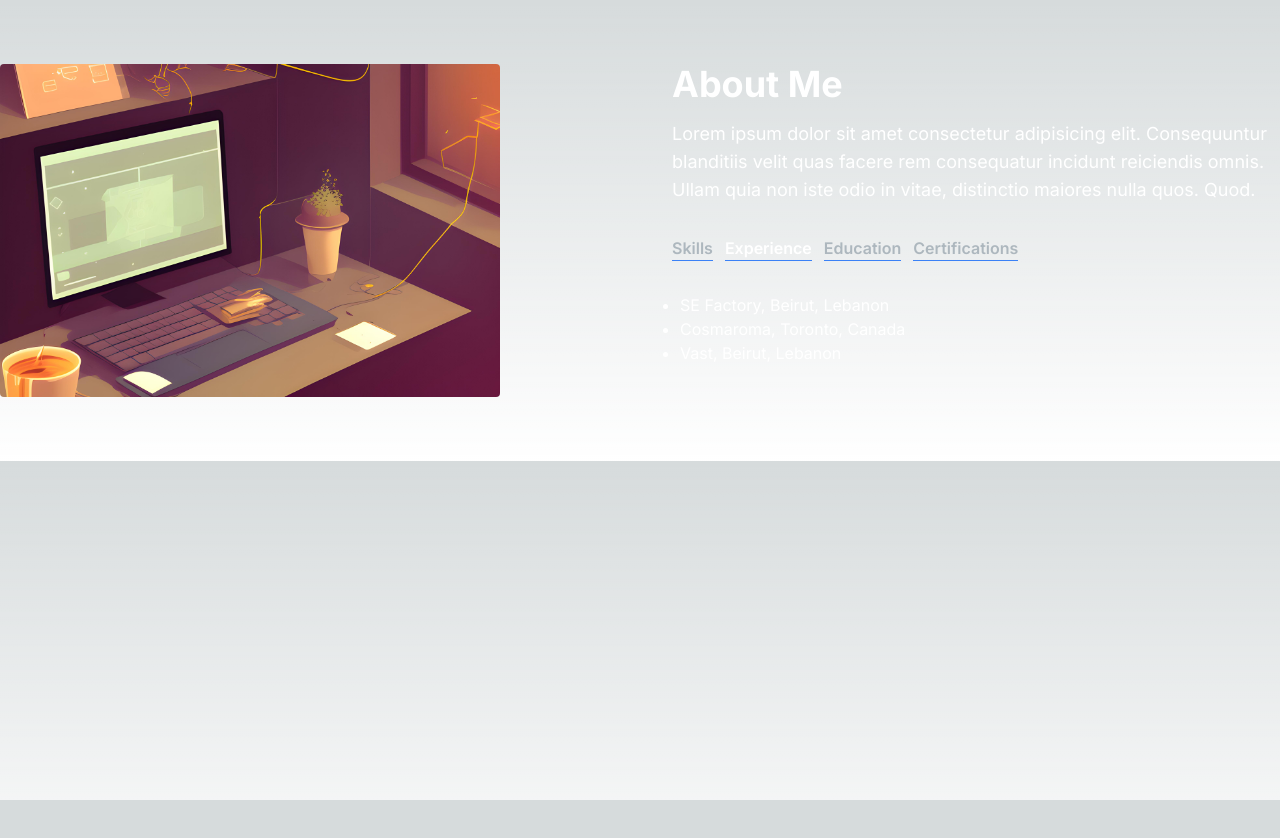
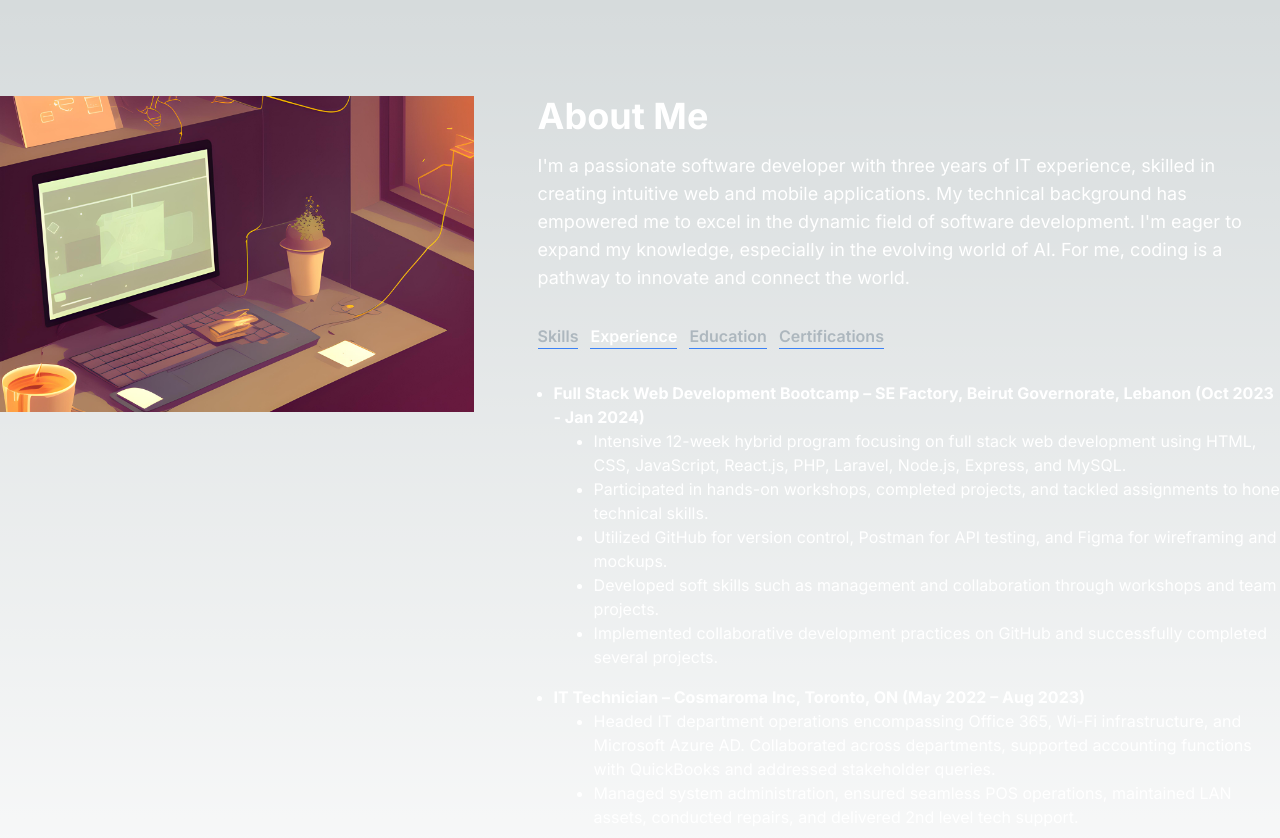
Before and after one commit to Ali-Elchab/personal-portfolio, a Next.js app: page /AboutMe in a window 1280 px wide. Both pictures are taken after a click on the button "Experience". Shown: the top 838 px of the page. Before the commit the page ends 800 px from the top, so only its background shows below. Built offline with nearby package versions, Linux system fonts and the light colour scheme.

Commit message:
Adjusted about me section

```diff
--- a/app/AboutMe/page.jsx
+++ b/app/AboutMe/page.jsx
@@ -8,15 +8,23 @@ const TAB_DATA = [
     id: "skills",
     title: "Skills",
     content: (
-      <ul className="list-disc pl-2">
-        <li>HTML</li>
-        <li>CSS</li>
-        <li>JavaScript</li>
-        <li>React</li>
-        <li>Node.js</li>
-        <li>Express</li>
-        <li>MongoDB</li>
-        <li>SQL</li>
+      <ul className="list-disc pl-2 ml-2 ">
+        <li className="mb-4">
+          <strong>Programming (and Scripting) Languages:</strong> C#, Python, JavaScript, PHP, SQL, Dart, Java, TypeScript
+        </li>
+        <li className="mb-4">
+          <strong>Database Management Systems:</strong> MySQL, MongoDB
+        </li>
+        <li className="mb-4">
+          <strong>Frameworks, Libraries and Run-time Environments:</strong> DotNet, Laravel, React, Flutter, Angular, Node.js,
+          Express, Electron.js
+        </li>
+        <li className="mb-4">
+          <strong>Version Control, Cloud Services and Tools:</strong> Git, GitHub, AWS, Firebase, Figma
+        </li>
+        <li className="mb-4">
+          <strong>Theory:</strong> Complexity Analysis, Data Structures and Algorithms, Design Patterns, OOP
+        </li>
       </ul>
     ),
   },
@@ -24,8 +32,11 @@ const TAB_DATA = [
     id: "education",
     title: "Education",
     content: (
-      <ul className="list-disc pl-2">
-        <li>Bachelors Degree in Computer Engineering</li>
+      <ul className="list-disc pl-2 ml-2">
+        <li>
+          {" "}
+          <strong>Bachelors Degree in Computer Engineering – Lebanese International University (October 2018 – July 2021)</strong>
+        </li>
       </ul>
     ),
   },
@@ -33,10 +44,42 @@ const TAB_DATA = [
     id: "experience",
     title: "Experience",
     content: (
-      <ul className="list-disc pl-2">
-        <li>SE Factory, Beirut, Lebanon</li>
-        <li>Cosmaroma, Toronto, Canada</li>
-        <li>Vast, Beirut, Lebanon</li>
+      <ul className="list-disc pl-2 ml-2">
+        <li className="mb-4">
+          <strong>Full Stack Web Development Bootcamp – SE Factory, Beirut Governorate, Lebanon (Oct 2023 - Jan 2024)</strong>
+          <ul className="list-disc pl-2 ml-8">
+            <li>
+              Intensive 12-week hybrid program focusing on full stack web development using HTML, CSS, JavaScript, React.js, PHP,
+              Laravel, Node.js, Express, and MySQL.
+            </li>
+            <li>Participated in hands-on workshops, completed projects, and tackled assignments to hone technical skills.</li>
+            <li>Utilized GitHub for version control, Postman for API testing, and Figma for wireframing and mockups.</li>
+            <li>Developed soft skills such as management and collaboration through workshops and team projects.</li>
+            <li>Implemented collaborative development practices on GitHub and successfully completed several projects.</li>
+          </ul>
+        </li>
+        <li className="mb-4">
+          <strong>IT Technician – Cosmaroma Inc, Toronto, ON (May 2022 – Aug 2023)</strong>
+          <ul className="list-disc pl-2 ml-8">
+            <li>
+              Headed IT department operations encompassing Office 365, Wi-Fi infrastructure, and Microsoft Azure AD. Collaborated
+              across departments, supported accounting functions with QuickBooks and addressed stakeholder queries.
+            </li>
+            <li>
+              Managed system administration, ensured seamless POS operations, maintained LAN assets, conducted repairs, and
+              delivered 2nd level tech support.
+            </li>
+          </ul>
+        </li>
+        <li className="mb-4">
+          <strong>IT Helpdesk – Vast, Beirut, Lebanon (Aug 2020 – April 2022)</strong>
+          <ul className="list-disc pl-2 ml-8">
+            <li>
+              Oversaw the seamless operation of 100+ Windows systems, spearheaded upgrades, and ensured optimal performance for
+              200+ employees, driving a 10% boost in efficiency through a comprehensive building-wide OS upgrade.
+            </li>
+          </ul>
+        </li>
       </ul>
     ),
   },
@@ -44,10 +87,39 @@ const TAB_DATA = [
     id: "certifications",
     title: "Certifications",
     content: (
-      <ul className="list-disc pl-2">
-        <li>FCS</li>
-        <li>Full Stack Web Development course</li>
-        <li>Flutter Course</li>
+      <ul className="list-disc pl-2 ml-2">
+        <li className="mb-4">
+          <strong>Full-Stack Web Development Bootcamp – SE Factory, Lebanon (October 2023 – January 2024)</strong>
+          <ul className="list-disc pl-2 ml-8">
+            <li>
+              Completed an intensive 12-week program covering cloud architecture, front-end and back-end development, source
+              control, and web application security.
+            </li>
+            <li>Engaged in lectures, workshops, and projects to develop comprehensive full-stack development skills.</li>
+          </ul>
+        </li>
+        <li className="mb-4">
+          <strong>Foundations of Computer Science Course – SE Factory, Lebanon (July 2023 – September 2023)</strong>
+          <ul className="list-disc pl-2 ml-8">
+            <li>
+              Covered control flow, data structures, complexity analysis, and algorithms using Python over 9 weeks in a part-time
+              format.
+            </li>
+            <li>Participated in lectures, workshops, and projects focusing on core computer science concepts.</li>
+          </ul>
+        </li>
+        <li className="mb-4">
+          <strong>The Web Developer Bootcamp – Udemy (July 2023 – September 2023)</strong>
+          <ul className="list-disc pl-2 ml-8">
+            <li>Completed over 70 hours of training from HTML5 to Node.js, React.js, and more, through online learning.</li>
+          </ul>
+        </li>
+        <li className="mb-4">
+          <strong>Flutter And Dart - The Complete Guide – Udemy (January 2024)</strong>
+          <ul className="list-disc pl-2 ml-8">
+            <li>Explored the Flutter SDK & Dart; learned to build native iOS and Android apps through the Flutter Framework.</li>
+          </ul>
+        </li>
       </ul>
     ),
   },
@@ -64,13 +136,19 @@ const AboutSection = () => {
   };
   return (
     <section className="text-white">
-      <div className="md:grid md:grid-cols-2 gap-8 items-center py-8  xl:gap-16 sm:py-16 ">
-        <Image src="/images/about-image.png" width={500} height={500} alt="PC Setup" className="rounded" />
-        <div className="mt-4 md:mt-0 text-left flex flex-col h-full">
+      <div className="md:grid md:grid-cols-5  gap-8 items-center py-8  xl:gap-16 sm:py-16 my-8">
+        <div class="hidden md:block place-self-start md:col-span-2">
+          <div class="w-full   flex items-center justify-end ">
+            <Image src="/images/about-image.png" className="w-full  object-fill" width={400} height={500} alt="PC Setup" />
+          </div>
+        </div>
+        <div className="mt-4 md:mt-0 text-left flex flex-col h-full md:col-span-3">
           <h2 className="text-4xl font-bold text-white mb-4">About Me</h2>
           <p className="text-base lg:text-lg">
-            Lorem ipsum dolor sit amet consectetur adipisicing elit. Consequuntur blanditiis velit quas facere rem consequatur
-            incidunt reiciendis omnis. Ullam quia non iste odio in vitae, distinctio maiores nulla quos. Quod.
+            I'm a passionate software developer with three years of IT experience, skilled in creating intuitive web and mobile
+            applications. My technical background has empowered me to excel in the dynamic field of software development. I'm
+            eager to expand my knowledge, especially in the evolving world of AI. For me, coding is a pathway to innovate and
+            connect the world.
           </p>
           <div className=" flex flex-row mt-8">
             <TabButton active={tab === "skills"} selectTab={() => handleTabChange("skills")}>
```
